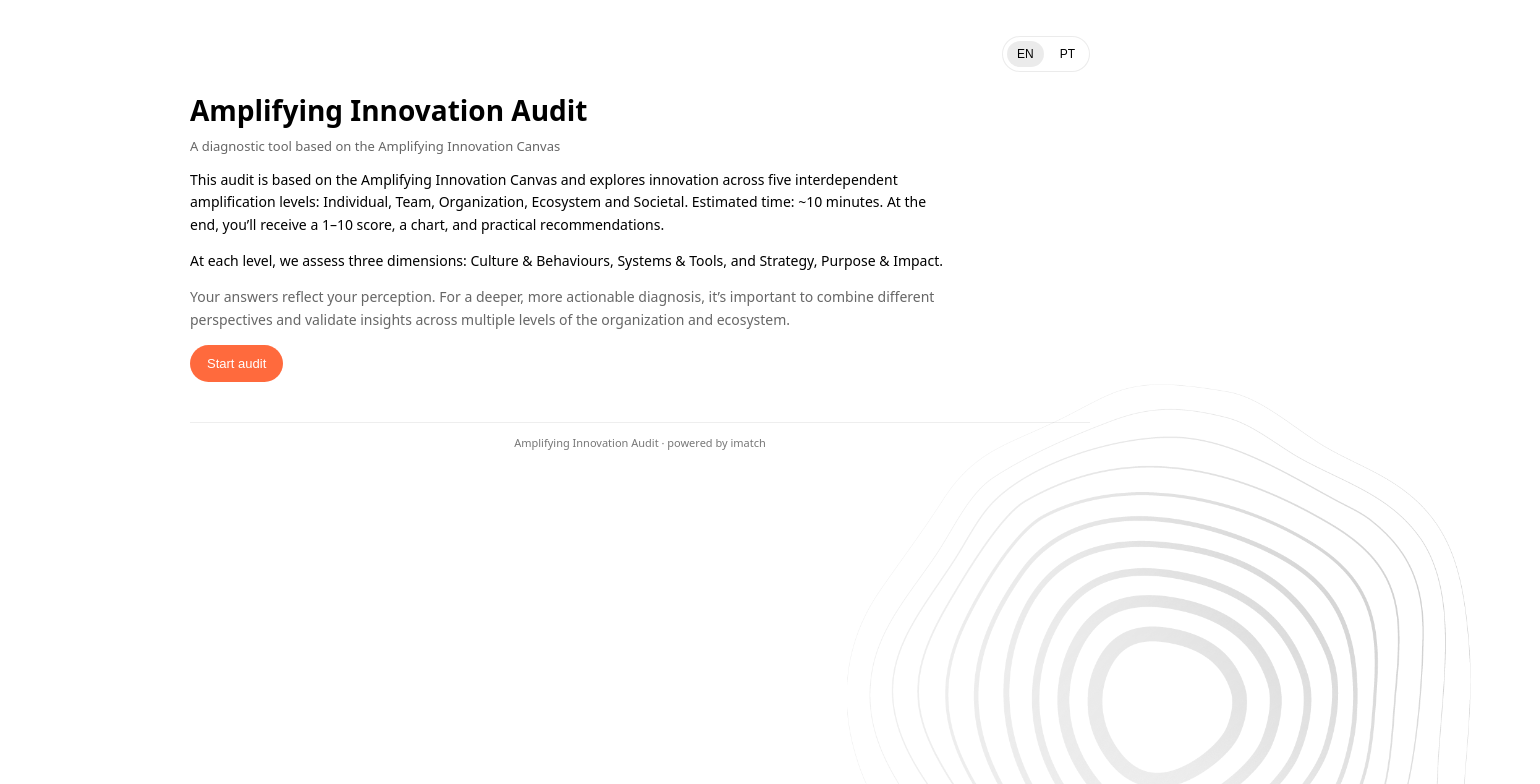
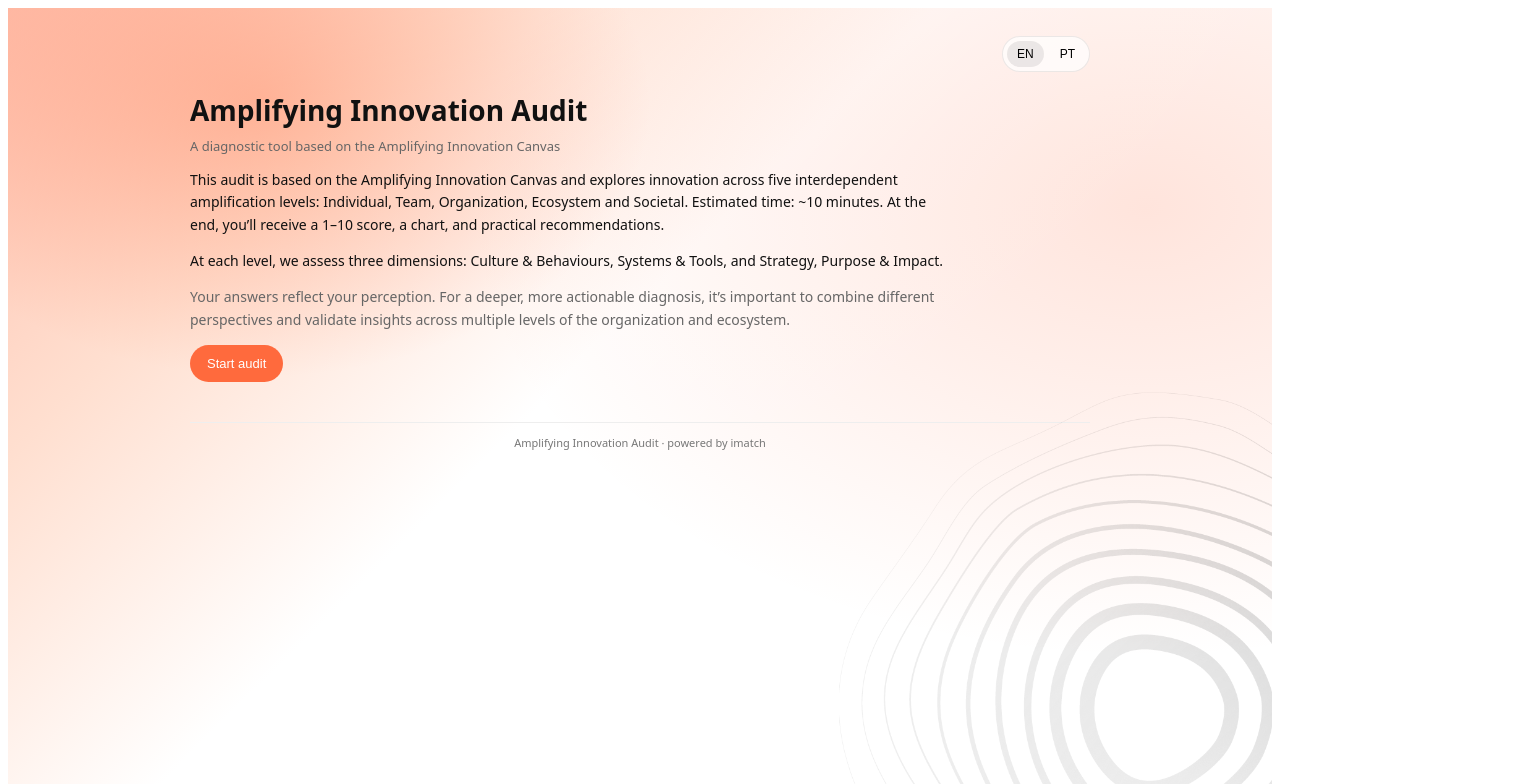
Before and after one commit to PLorosae/innov-audt, a Next.js app: page / in a window 1280 px wide. Shown: the top 784 px of the page, 1540 px wide, since content can reach past the window. Built offline with nearby package versions, Linux system fonts and the light colour scheme.

Commit message:
Tweak: ripple opacity

```diff
--- a/styles/audit.module.css
+++ b/styles/audit.module.css
@@ -12,7 +12,7 @@
     --radius: 18px;
 }
 
-..page {
+.page {
     position: relative;
     min-height: 100vh;
     background:
```
